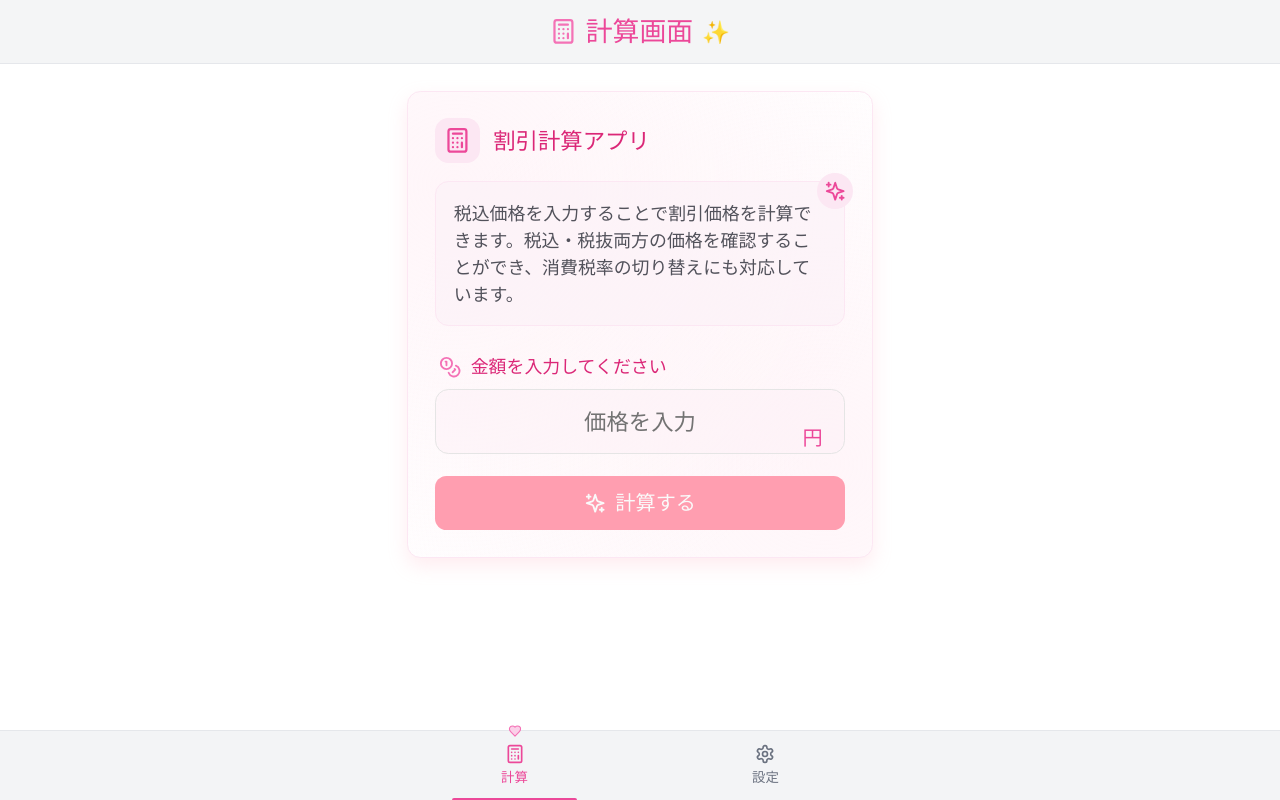
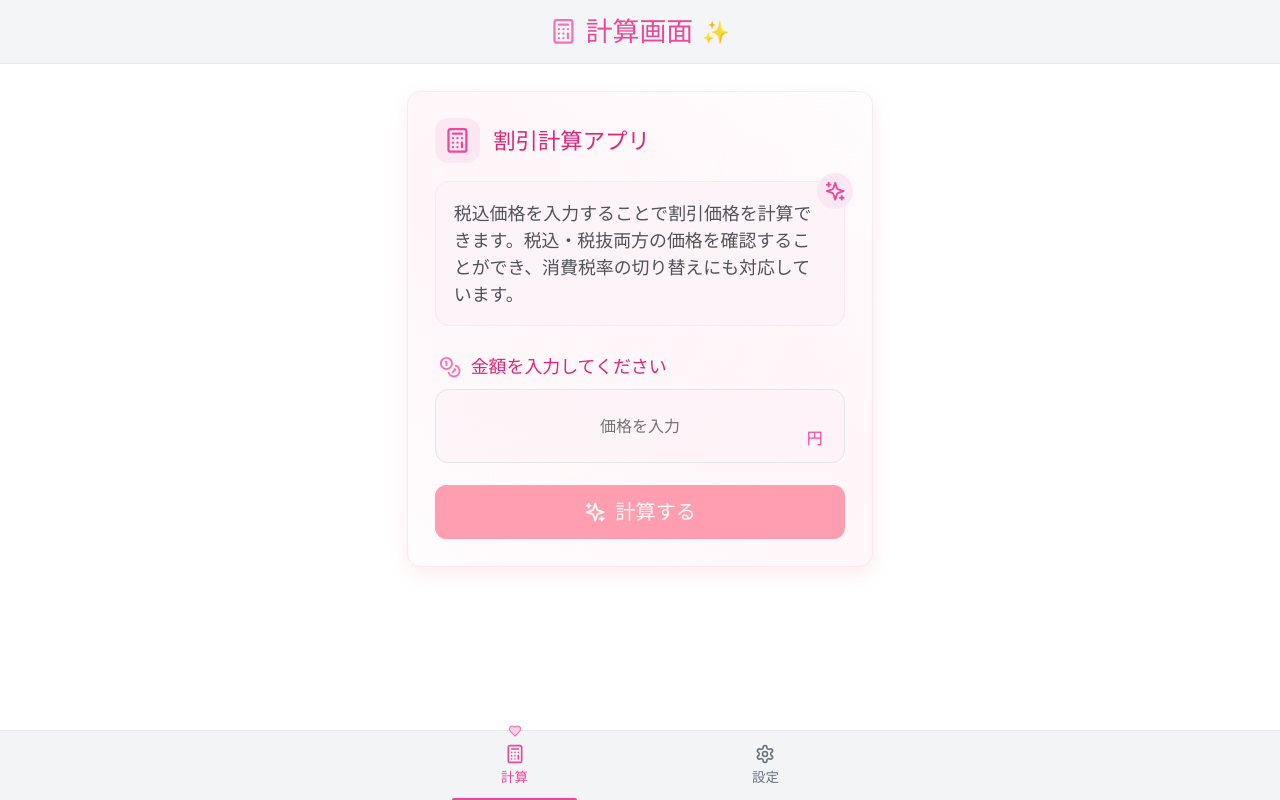
Before and after one commit to Fujiwara0805/discount-calculator-app, a Next.js app: page / in a window 1280 px wide. Built offline with nearby package versions, Linux system fonts and the light colour scheme.

Commit message:
✨ CalculatorPageとPriceInputコンポーネントのUIを改善。ボタンのテキスト位置を調整し、フォントサイズを統一。アニメーションを適用して視覚的な魅力を向上。

```diff
--- a/components/CalculatorPage.tsx
+++ b/components/CalculatorPage.tsx
@@ -162,7 +162,7 @@ const CalculatorPage: React.FC = () => {
                   className="w-full flex items-center justify-center text-lg py-5"
                   onClick={handleBack}
                 >
-                  <ArrowLeft className="mr-2 h-5 w-5" /> {translations.reenterPrice}
+ {translations.reenterPrice}
                 </Button>
               </motion.div>
             </Card>
--- a/components/PriceInput.tsx
+++ b/components/PriceInput.tsx
@@ -53,14 +53,16 @@ const PriceInput = forwardRef<HTMLInputElement, PriceInputProps>(
             onFocus={handleFocus}
             onBlur={handleBlur}
             placeholder={placeholder}
-            className={`text-center text-xl py-7 ${
+            className={`text-center text-base py-8 ${
               focused ? 'input-highlight' : ''
             } rounded-xl bg-pink-50/50`}
             inputMode="numeric"
             autoComplete="off"
+            style={{ fontSize: '16px' }}
           />
           <motion.div
-            className="absolute right-3 top-1/2 transform -translate-y-1/2 text-pink-500 font-medium text-lg px-2"
+            className="absolute right-3 top-1/2 transform -translate-y-1/2 text-pink-500 font-medium px-2"
+            style={{ fontSize: '16px' }}
             animate={{ y: focused ? -2 : 0 }}
             transition={{ duration: 0.2, type: "spring" }}
           >
```
